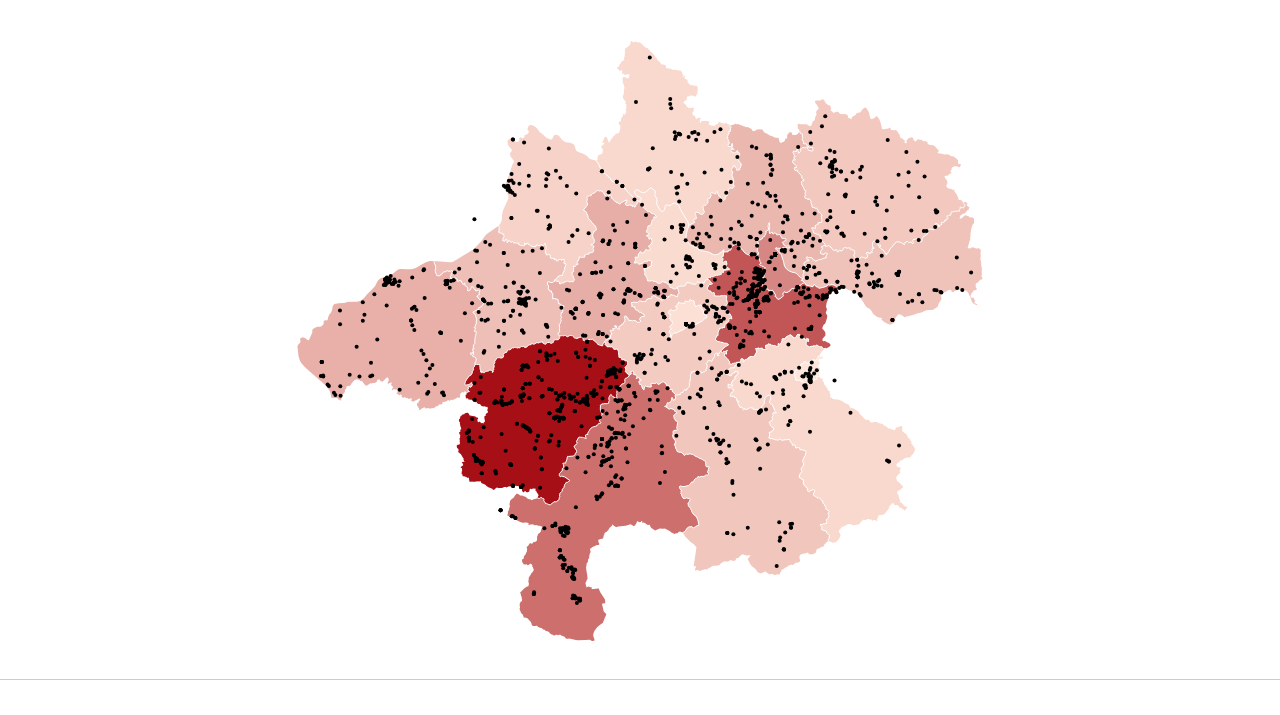
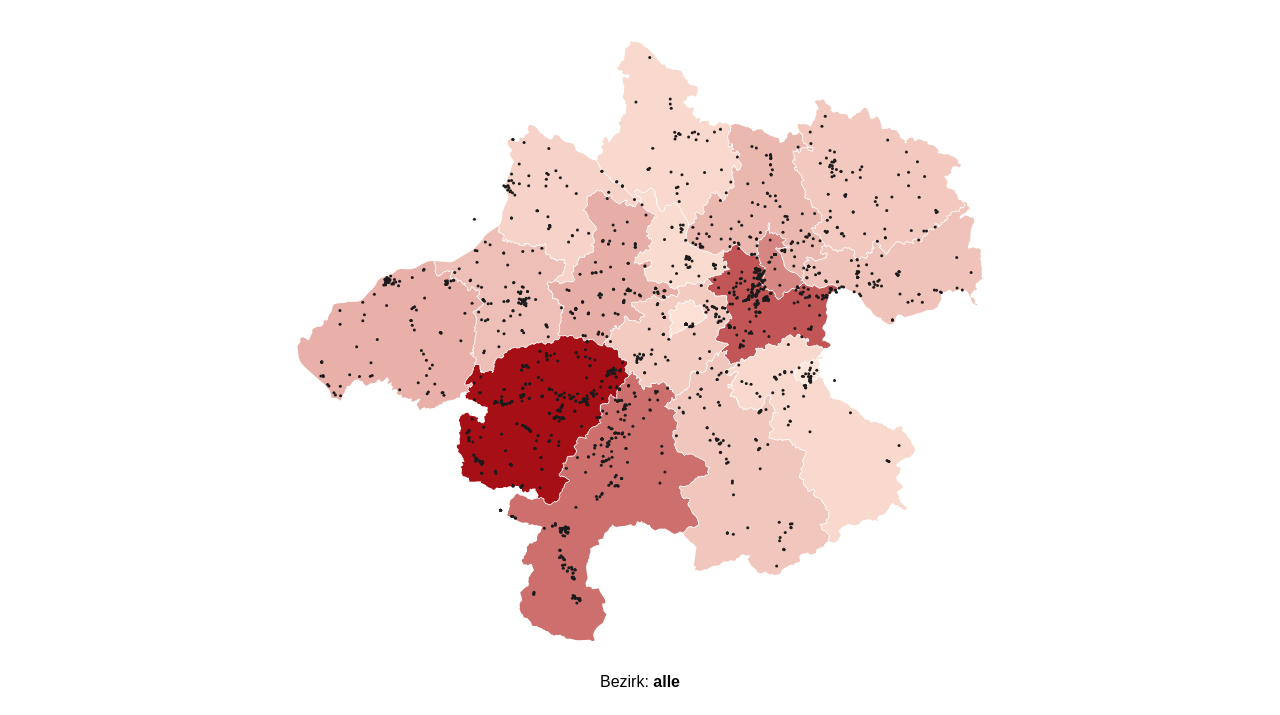
Before and after one commit to IggyBlob/feuerwehreinsaetze-ooe, a website: page code/index.html in a window 1280 px wide. Shown: the part 127-842 px from the top of the page. Drawn offline with nearby package versions, Linux system fonts and the light colour scheme.

Commit message:
Enable selection of districts on map

```diff
--- a/code/index.html
+++ b/code/index.html
@@ -31,6 +31,11 @@
 
     <section id="map-section">
         <svg id="map"></svg>
+        <div id="district-indicator">
+            Bezirk:
+            <span id="district">alle</span>
+            <a id="resetDistrictLink" href="#" onclick="resetDistrict()">[zurücksetzen]</a>
+        </div>
     </section>
 
     <hr/>
--- a/code/src/main.js
+++ b/code/src/main.js
@@ -5,7 +5,8 @@ const state = {
     topology: [],
     alarmsData: [],
     brigadesData: [],
-    month: 1
+    month: 1,
+    district: undefined
 };
 
 function parseDate(dateString) {
@@ -82,6 +83,7 @@ function createMap(filteredAlarms) {
             max = Math.max(max, value.length);
         }
 
+        min = groupedAlarms.size > 1 ? min : 0;
         return {min, max};
     }
 
@@ -125,8 +127,15 @@ function createMap(filteredAlarms) {
         .enter()
         .append('path')
         .classed('district', true)
-        .attr("fill", d => color(Number(groupedAlarms.get(d.properties.name).length)))
-        .attr('d', path);
+        .attr("fill", d => {
+            const alarmsOfDistrict = groupedAlarms.get(d.properties.name);
+            return color(Number(alarmsOfDistrict ? alarmsOfDistrict.length : 0))
+        })
+        .attr('d', path)
+        .on("click", (x, d) => {
+            state.district = d.properties.name;
+            updateApp();
+        });
 
     // smoother corners
     svg.append('path')
@@ -142,7 +151,8 @@ function createMap(filteredAlarms) {
         .enter()
         .append("circle")
         .classed('pin', true)
-        .attr("r", 2)
+        .attr("fill", "#1c1c1c")
+        .attr("r", 1.5)
         .attr("transform", (d) =>
             "translate(" + projection([
                 d.longitude,
@@ -291,12 +301,15 @@ function groupAlarmsByDistrict(alarms) {
 
 function updateApp() {
     const filteredAlarms = filterAlarmsData();
-    const filteredBrigades = filterBrigadesData();
+    const filteredBrigades = filterBrigadesData(filteredAlarms);
 
     const topAlarmTypes = groupByKey(filteredAlarms, a => a.alarmType, 10, true);
     const mostActiveBrigades = groupByKey(filteredBrigades, b => b.name, 10, true);
     const avgCallDuration = groupAverageCallDurationByAlarmType(filteredAlarms, 20, true);
     const alarmsPerDay = groupByKey(filteredAlarms, a => a.alarmStart.startOf("day").toISOString(), 31, false);
+
+    document.getElementById("district").innerHTML = state.district ? state.district : "alle";
+    document.getElementById("resetDistrictLink").style.display = state.district ? "inline-block" : "none";
 
     createMap(filteredAlarms);
     alarmTypeBarChart(topAlarmTypes);
@@ -306,15 +319,15 @@ function updateApp() {
 }
 
 function filterAlarmsData() {
-    return state.alarmsData.filter(alarm => {
-        return alarm.alarmStart.month() + 1 === state.month
-    });
+    return state.alarmsData
+        .filter(alarm => alarm.alarmStart.month() + 1 === state.month)
+        .filter(alarm => state.district ? alarm.district === state.district : true);
 }
 
-function filterBrigadesData() {
-    return state.brigadesData.filter(brigade => {
-        return brigade.callStart.month() + 1 === state.month
-    });
+function filterBrigadesData(alarms) {
+    return state.brigadesData
+        .filter(brigade => brigade.callStart.month() + 1 === state.month)
+        .filter(brigade => state.district ? alarms.some(a => a.alarmNr === brigade.alarmNr) : true);
 }
 
 function groupByKey(items, keyExtractor, n, sortByValue) {
@@ -348,3 +361,8 @@ function groupAverageCallDurationByAlarmType(alarms, n) {
         .sort((a, b) => b.value - a.value)
         .slice(0, n);
 }
+
+function resetDistrict() {
+    state.district = undefined;
+    updateApp();
+}
--- a/code/src/style.css
+++ b/code/src/style.css
@@ -43,10 +43,29 @@ header {
 
 #map-section {
     display: flex;
+    flex-direction: column;
 }
 
 #map {
     margin: 0 auto;
+}
+
+.district:hover {
+    fill: #a50f15;
+    cursor: pointer;
+}
+
+#district-indicator {
+    margin-top: 30px;
+    text-align: center;
+}
+
+#district {
+    font-weight: bold;
+}
+
+#resetDistrictLink {
+    display: none;
 }
 
 hr {
```
